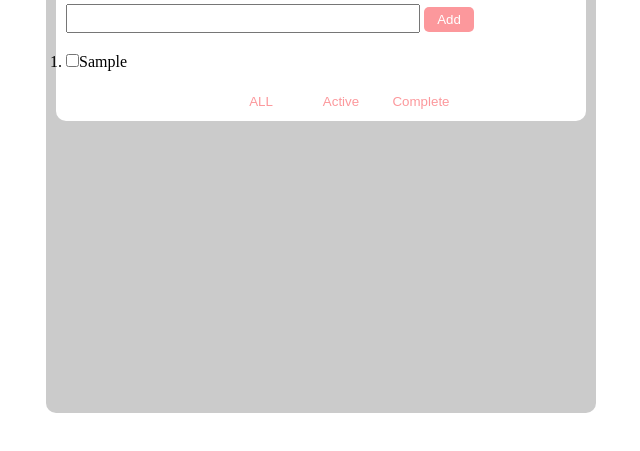
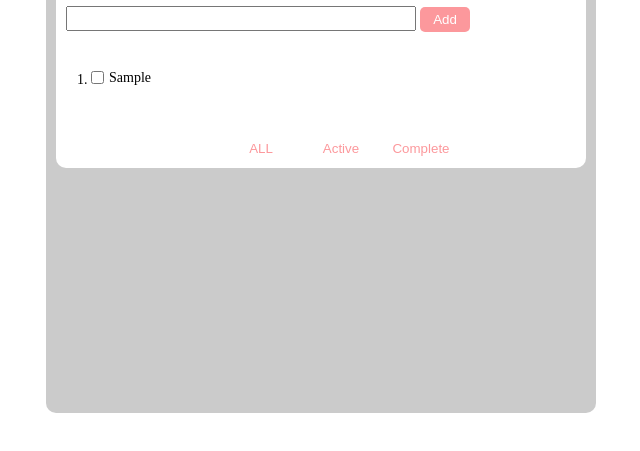
Before and after one commit to sidashen/toDoList, a plain HTML site: page index.html in a window 1280 px wide. Both pictures are taken after typing "Sample" into the empty fields and a click on the button "Add". Shown: the part 137-588 px from the top of the page, without its empty margins (319-959 px from the left). Drawn offline with Linux system fonts and the light colour scheme.

Commit message:
[shasha] refeactor: to do list content

```diff
--- a/index.html
+++ b/index.html
@@ -14,7 +14,7 @@
   <div class="description">Simple Todo List with adding and filter by diff status.</div>
   <input type="text" class="tasks">
   <input type="button" class="add-list-btn" value="Add">
-  <ol class="list-content"></ol>
+  <ol class="all-list-content"></ol>
   <div class="footer">
     <input type="button" class="show-all operation-btn" value="ALL">
     <input type="button" class="show-active operation-btn" value="Active">
--- a/js/index.js
+++ b/js/index.js
@@ -8,7 +8,7 @@ addListBtn[0].addEventListener ('click', function (){
 
 document.onkeydown = function (event) {
 
-  if (e && e.keyCode == 13) {
+  if (event && event.keyCode == 13) {
     event.preventDefault();
     createToDoList();
     clearText();
@@ -16,11 +16,11 @@ document.onkeydown = function (event) {
 }
 
 function createToDoList() {
-  var showListContent = document.getElementsByClassName('list-content');
+  var showListContent = document.getElementsByClassName('all-list-content');
 
   if (tasksContent[0].value)  {
     var listContent = document.createElement('li');
-    listContent.innerHTML = `<input type="checkbox" class="check"/>${tasksContent[0].value}`;
+    listContent.innerHTML = `<input type="checkbox" class="check" id="list-content"/><label for="list-content">${tasksContent[0].value}</label>`;
     showListContent[0].appendChild(listContent);
   } else {
   return;
--- a/styles/index.css
+++ b/styles/index.css
@@ -1,6 +1,7 @@
 * {
   margin: 0;
   padding: 0;
+  box-sizing: border-box;
 }
 
 .wrapper {
@@ -13,7 +14,6 @@
 }
 
 .list-outline {
-  box-sizing: border-box;
   position: relative;
   top: 11px;
   left: 10px;
@@ -59,11 +59,28 @@
   border: #fc989c;
 }
 
+.all-list-content {
+  margin: 20px;
+  font-size: 14px;
+}
+
+.check, .check +label {
+  cursor: pointer;
+}
+
+.check +label {
+  position: relative;
+  top: -2px;
+  padding-left: 5px;
+}
+
+li {
+  margin: 5px;
+}
+
 .footer {
   display: flex;
-  box-sizing: border-box;
-  padding: 0 100px 0 0;
-  margin: 20px 0 0 0;
+  padding: 30px 100px 20px 0;
   width: 495px;
   height: 20px;
   justify-content: flex-end;
```
